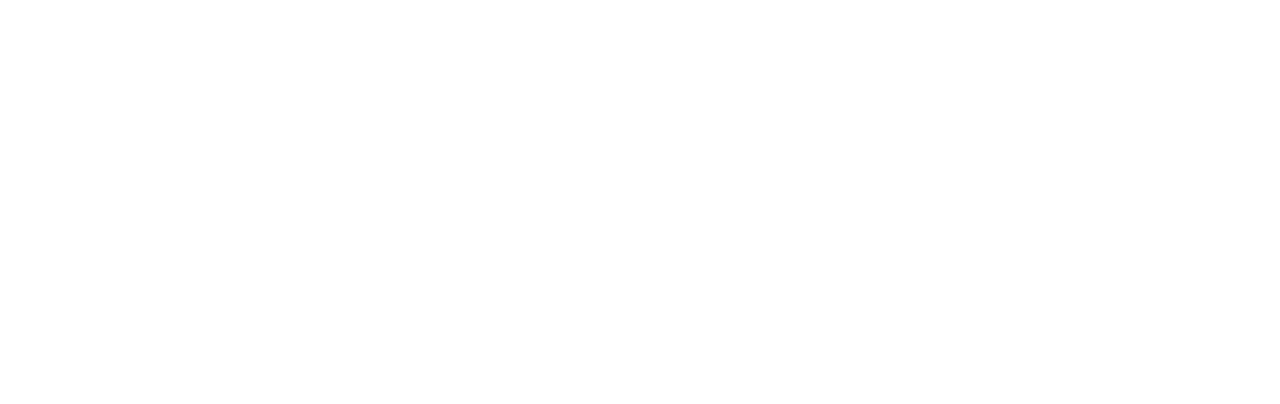
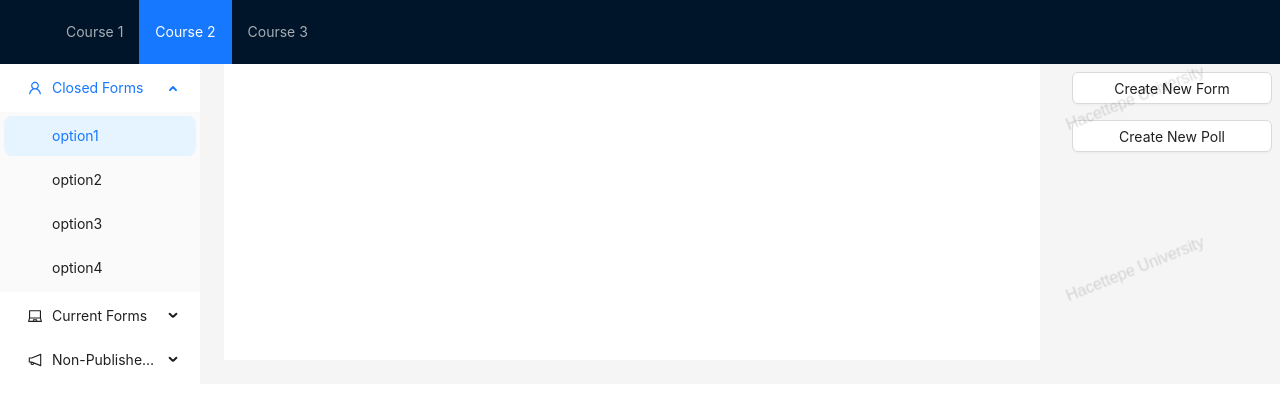
Before and after one commit to saegfa/384Project, a React (Create React App) app in the folder Frontend/: page /Instructor in a window 1280 px wide. Before the commit this address had no page. Shown: the top 404 px of the page. Built offline with nearby package versions, Linux system fonts and the light colour scheme.

Commit message:
öngösterim 3

```diff
--- a/Frontend/package.json
+++ b/Frontend/package.json
@@ -3,6 +3,7 @@
   "version": "0.1.0",
   "private": true,
   "dependencies": {
+    "@ant-design/icons": "^5.0.1",
     "@testing-library/jest-dom": "^5.16.5",
     "@testing-library/react": "^13.4.0",
     "@testing-library/user-event": "^13.5.0",
--- a/Frontend/src/App.js
+++ b/Frontend/src/App.js
@@ -2,6 +2,7 @@
 import { BrowserRouter as Router, Routes, Route}from 'react-router-dom';
 import HomePage from "./Components/Pages/HomePage";
 import LoginPage from "./Components/Pages/LoginPage";
+import Instructor from "./Components/Pages/Instructor";
 
 function App() {
   return (
@@ -9,6 +10,7 @@
       <Routes>
         <Route path='/' element = {<HomePage/>} />
         <Route path='/Student' element={<LoginPage />} />
+        <Route path='/Instructor' element={<Instructor/>}/>
       </Routes>
     </Router>
   );
--- /dev/null
+++ b/Frontend/src/Components/InPage/FormCreationTool.js
@@ -0,0 +1,122 @@
+import { MinusCircleOutlined, PlusOutlined } from '@ant-design/icons';
+import { Button, Form, Input } from 'antd';
+const formItemLayout = {
+  labelCol: {
+    xs: {
+      span: 24,
+    },
+    sm: {
+      span: 4,
+    },
+  },
+  wrapperCol: {
+    xs: {
+      span: 24,
+    },
+    sm: {
+      span: 20,
+    },
+  },
+};
+const formItemLayoutWithOutLabel = {
+  wrapperCol: {
+    xs: {
+      span: 24,
+      offset: 0,
+    },
+    sm: {
+      span: 20,
+      offset: 4,
+    },
+  },
+};
+const FormCreationTool = () => {
+  const onFinish = (values) => {
+    console.log('Received values of form:', values);
+  };
+  return (
+    <Form
+      name="dynamic_form_item"
+      {...formItemLayoutWithOutLabel}
+      onFinish={onFinish}
+      style={{
+        maxWidth: 600,
+      }}
+    >
+      <Form.List
+        name="names"
+      >
+        {(fields, { add, remove }, { errors }) => (
+          <>
+            {fields.map((field, index) => (
+              <Form.Item
+                {...(index === 0 ? formItemLayout : formItemLayoutWithOutLabel)}
+                label={index === 0 ? 'Questions' : ''}
+                required={false}
+                key={field.key}
+              >
+                <Form.Item
+                  {...field}
+                  validateTrigger={['onChange', 'onBlur']}
+                  rules={[
+                    {
+                      required: true,
+                      whitespace: true,
+                      message: "Please input question or delete this field.",
+                    },
+                  ]}
+                  noStyle
+                >
+                  <Input
+                    placeholder='Question'
+                    style={{
+                      width: '60%',
+                    }}
+                  />
+                </Form.Item>
+                {fields.length > 1 ? (
+                  <MinusCircleOutlined
+                    className='question ${fields.length}'
+                    onClick={() => remove(field.name)}
+                  />
+                ) : null}
+              </Form.Item>
+            ))}
+            <Form.Item>
+              <Button
+                type="dashed"
+                onClick={() => add()}
+                style={{
+                  width: '60%',
+                }}
+                icon={<PlusOutlined />}
+              >
+                Add field
+              </Button>
+              <Button
+                type="dashed"
+                onClick={() => {
+                  add('The head item', 0);
+                }}
+                style={{
+                  width: '60%',
+                  marginTop: '20px',
+                }}
+                icon={<PlusOutlined />}
+              >
+                Add field at head
+              </Button>
+              <Form.ErrorList errors={errors} />
+            </Form.Item>
+          </>
+        )}
+      </Form.List>
+      <Form.Item>
+        <Button type="primary" htmlType="submit">
+          Submit
+        </Button>
+      </Form.Item>
+    </Form>
+  );
+};
+export default FormCreationTool;
--- a/Frontend/src/Components/Pages/HomePage.js
+++ b/Frontend/src/Components/Pages/HomePage.js
@@ -1,27 +1,27 @@
 import React from "react";
 import {Card, Space} from 'antd';
 import Student from "../../images/students.png";
-import background from "../../hacettepe-universitesi.jpg";
+import background from "../../hacettepe-universitesi-CpqE_cover.jpg";
 import Instructor from "../../instructor.avif";
 
 const HomePage = () => {
   return(
     <div>
-      <div style={{height:'100vh',backgroundImage: `url(${background})`}}>
+      <div style={{height:'100vh',backgroundImage: `url(${background})`,backgroundRepeat:'no-repeat',backgroundSize:'cover'}}>
         <h2 style={{fontSize:'100px',color:'#5e0101',margin:'0vh 75vh 0vh'}}>ICES4HU</h2>
-        <Card style={{margin:'15vh 35vh 0px'}}>
+        <Card style={{margin:'15vh 35vh 0px', backgroundColor:'transparent',borderColor:'transparent'}}>
           <Space direction='horizontal' size='middle'>
-            <Card style={{height:'175px', width:'175px'}}>
+            <Card style={{height:'175px', width:'175px',opacity:'0.85'}}>
               <a href='/Student'>
                 <img style={{height:'125px', width:'125px'}} src={Student}/>
               </a>
             </Card>
-            <Card style={{margin:'0px 200px 0px',height:'175px', width:'175px'}}>
+            <Card style={{margin:'0px 200px 0px',height:'175px', width:'175px',opacity:'0.85'}}>
             <a href='/Student'>
               <img style={{height:'125px', width:'125px'}} src={Instructor}/>
             </a>
             </Card>
-            <Card style={{margin:'0px 0px 0px',height:'175px', width:'175px'}}>
+            <Card style={{margin:'0px 0px 0px',height:'175px', width:'175px',opacity:'0.85'}}>
               <a href='/Student'>
                 <img style={{height:'125px', width:'125px'}} src={Student}/>
               </a>
--- /dev/null
+++ b/Frontend/src/Components/Pages/Instructor.js
@@ -0,0 +1,102 @@
+import { LaptopOutlined, NotificationOutlined, UserOutlined } from '@ant-design/icons';
+import {Button, Layout, Menu, Space, theme, Watermark} from 'antd';
+import React,{useState} from 'react';
+import FormCreationTool from "../InPage/FormCreationTool";
+const { Header, Content, Sider } = Layout;
+const items1 = ['1', '2', '3'].map((key) => ({
+  key,
+  label: `Course ${key}`,
+}));
+const items2 = [UserOutlined, LaptopOutlined, NotificationOutlined].map((icon, index) => {
+  const key = String(index + 1);
+  let title = '';
+  if(key==='1'){
+    title = 'Closed Forms';
+  }else if(key==='2'){
+    title = 'Current Forms';
+  }else if(key==='3'){
+    title = 'Non-Published Forms';
+  }
+  return {
+    key: `sub${key}`,
+    icon: React.createElement(icon),
+    label: `${title}`,
+    children: new Array(4).fill(null).map((_, j) => {
+      const subKey = index * 4 + j + 1;
+      return {
+        key: subKey,
+        label: `option${subKey}`,
+      };
+    }),
+  };
+});
+
+
+
+
+
+const Instructor = () => {
+  const [createForm,setCreateForm] = useState(true);
+  function onClickFormCreator() {
+    setCreateForm(false);
+  }
+  const {
+    token: { colorBgContainer },
+  } = theme.useToken();
+
+  function onClickPollCreator() {
+    setCreateForm(true);
+  }
+
+  return (
+    <Layout>
+      <Header className="header">
+        <div className="logo" />
+        <Menu theme="dark" mode="horizontal" defaultSelectedKeys={['2']} items={items1} />
+      </Header>
+      <Layout>
+        <Sider
+          width={200}
+          style={{
+            background: colorBgContainer,
+          }}
+        >
+          <Menu
+            mode="inline"
+            defaultSelectedKeys={['1']}
+            defaultOpenKeys={['sub1']}
+            style={{
+              height: '100%',
+              borderRight: 0,
+            }}
+            items={items2}
+          />
+        </Sider>
+        <Layout
+          style={{
+            padding: '0 24px 24px',
+          }}
+        >
+          <Content
+            style={{
+              padding: 24,
+              margin: 0,
+              minHeight: 280,
+              background: colorBgContainer,
+            }}
+          >
+            {!createForm && <FormCreationTool/>}
+          </Content>
+        </Layout>
+      <Watermark content='Hacettepe University'>
+        <Space direction='vertical' size='small'>
+          <Button style={{width:'200px',margin:'8px 8px 0px'}} onClick={onClickFormCreator}>Create New Form</Button>
+          <Button style={{width:'200px',margin:'8px 8px 0px'}} onClick={onClickPollCreator}>Create New Poll</Button>
+        </Space>
+      </Watermark>
+      </Layout>
+    </Layout>
+  );
+};
+
+export default Instructor;
--- a/Frontend/src/Components/Pages/LoginPage.js
+++ b/Frontend/src/Components/Pages/LoginPage.js
@@ -1,5 +1,5 @@
 import {Form, Checkbox, Button, Input, Card} from 'antd'
-import background from "../../hacettepe-universitesi.jpg"
+import background from "../../hacettepe-universitesi-CpqE_cover.jpg"
 
 const onFinish = (values) => {
   console.log('Success:', values);
@@ -8,9 +8,9 @@
   console.log('Failed:', errorInfo);
 };
 const LoginPage = () => (
-  <div style={{margin:'0px 0px 0px',height:'100vh',backgroundImage: `url(${background})`}}>
+  <div style={{margin:'0px 0px 0px',height:'100vh',backgroundImage: `url(${background})`,backgroundSize:'cover'}}>
     <h2 style={{fontSize:'100px',color:'#5e0101',margin:'0vh 75vh 0vh'}}>ICES4HU</h2>
-  <Card style={{width:'800px',margin:'15vh 400px 0px'}}>
+  <Card style={{width:'800px',margin:'15vh 400px 0px',opacity:'0.97'}}>
   <Form
     name="basic"
     labelCol={{
```
Also changed, not shown: Frontend/src/hacettepe-universitesi-CpqE_cover.jpg (added), 1 other file (tests, documents, lock files or other folders).
